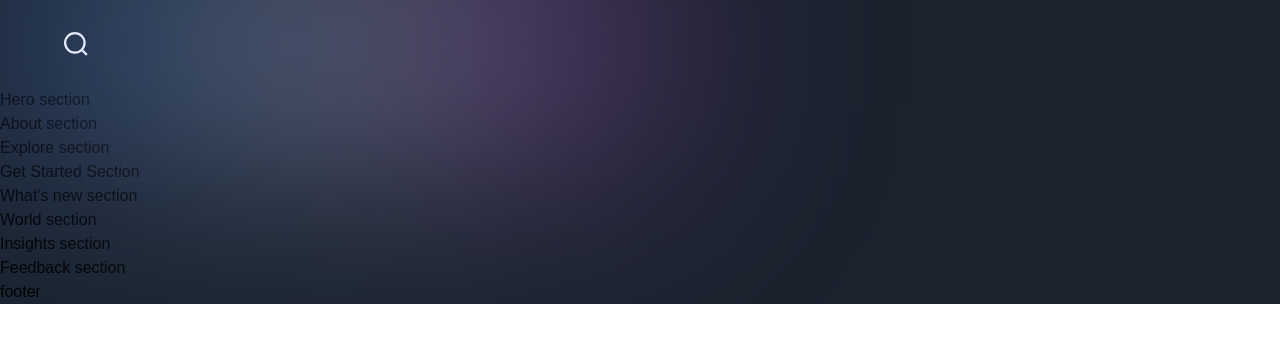
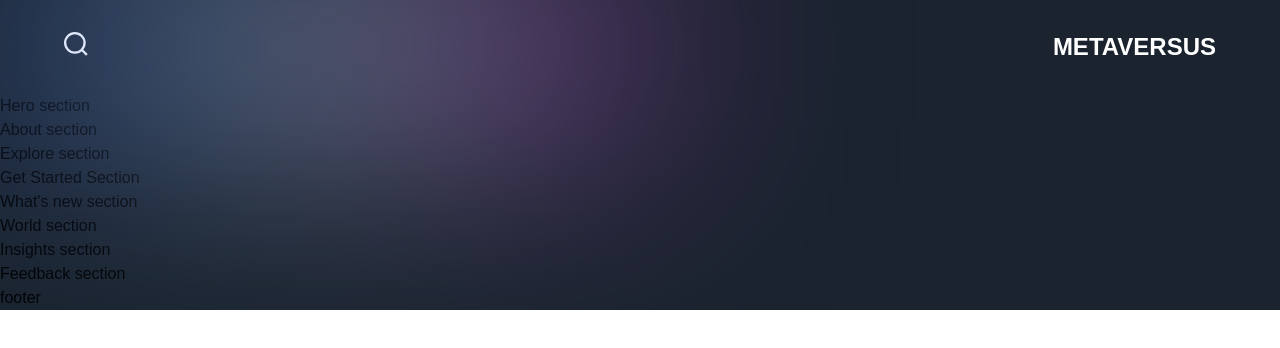
Before and after one commit to larryh12/metaversus-site, a Next.js app: page / in a window 1280 px wide. Shown: the top 348 px of the page. Built offline with nearby package versions, Linux system fonts and the light colour scheme; a web font is replaced by a local one.

Commit message:
add page title in nav

```diff
--- a/components/Navbar.jsx
+++ b/components/Navbar.jsx
@@ -19,6 +19,9 @@ const Navbar = () => (
         alt="search"
         className="w-[24px] h-[24px] object-contain"
       />
+      <h2 className="font-extrabold text-[24px] leading-[30px] text-white">
+        METAVERSUS
+      </h2>
     </div>
   </motion.nav>
 );
```
